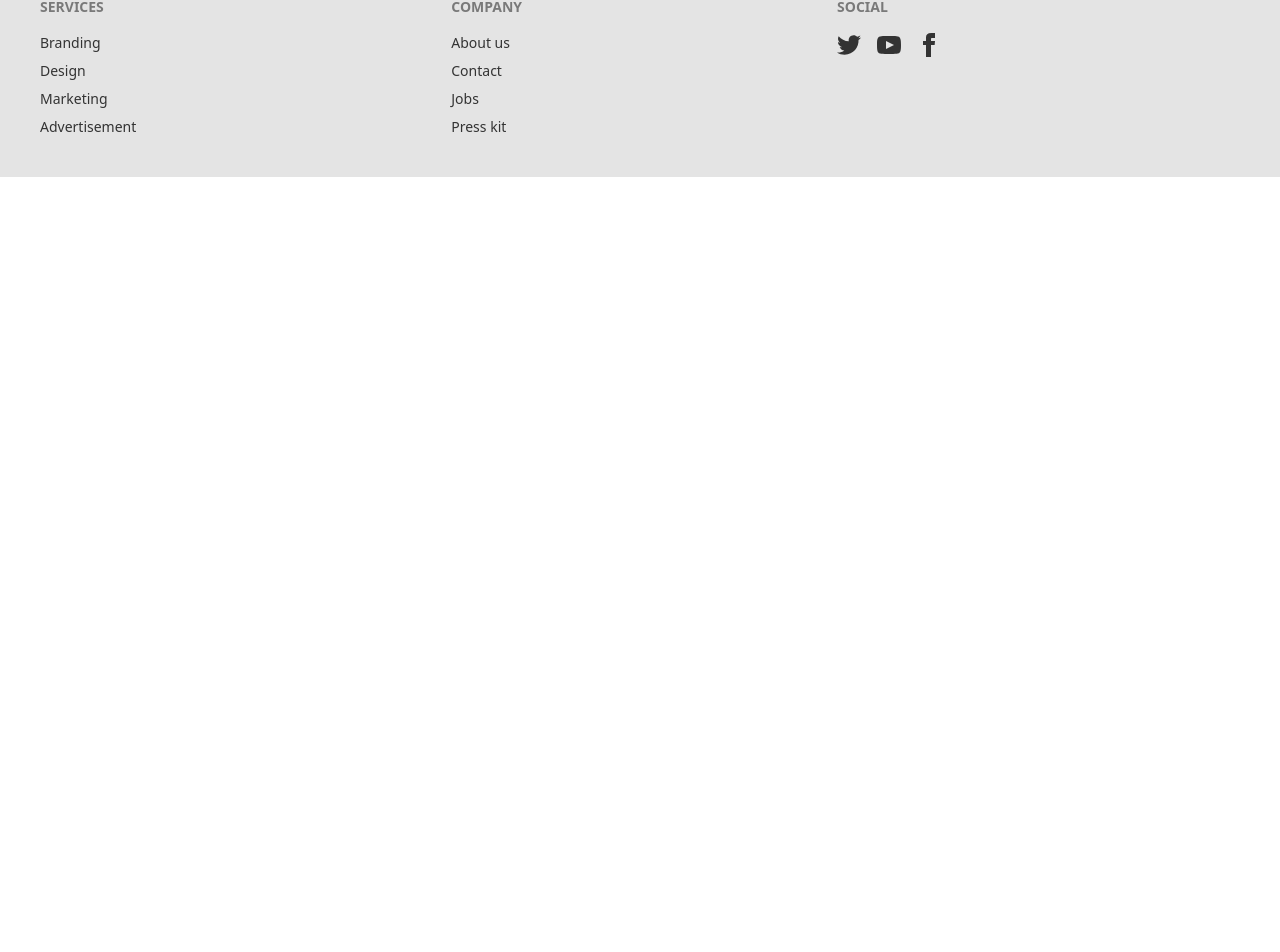
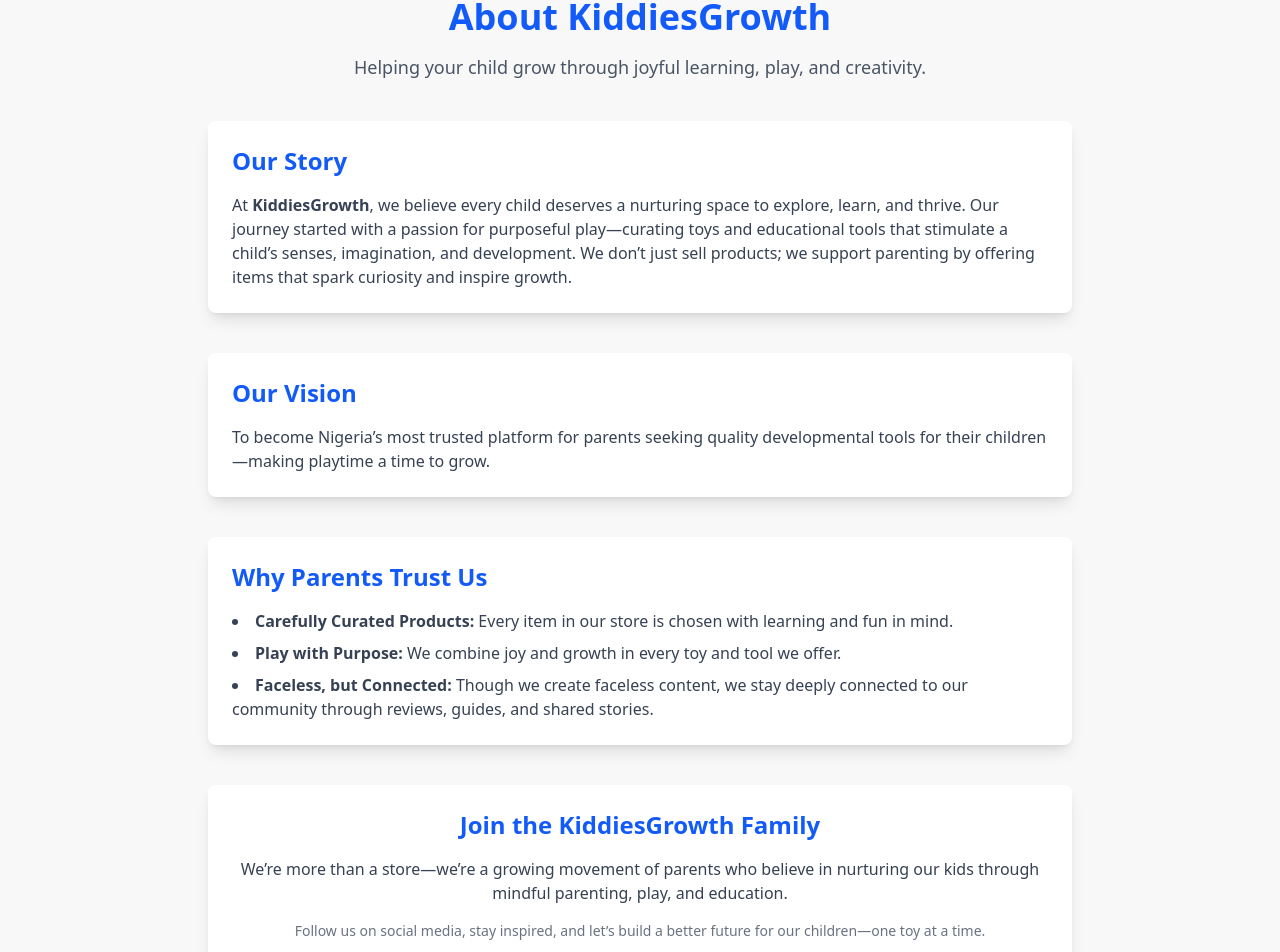
Before and after one commit to Kkebuka/kiddiesgrowth, a React (Vite) app: page /about in a window 1280 px wide. Shown: the part 139-1091 px from the top of the page. Before the commit the page ends 800 px from the top, so only its background shows below. Built offline with nearby package versions, Linux system fonts and the light colour scheme.

Commit message:
admin section creation

```diff
--- a/src/App.tsx
+++ b/src/App.tsx
@@ -10,6 +10,8 @@ import ProductDetails from "./pages/productDetails/ProductDetails";
 import Login from "./pages/login/Login";
 import Register from "./pages/register/Register";
 import CartPage from "./pages/cartPage/CartPage";
+import AccountPage from "./pages/accountPage/AccountPage";
+import AboutUsPage from "./pages/aboutUsPage/AboutUsPage";
 
 function App() {
   return (
@@ -23,6 +25,8 @@ function App() {
           <Route path="shop/:id" element={<ProductDetails />} />
           <Route path="login" element={<Login />} />
           <Route path="cart" element={<CartPage />} />
+          <Route path="account" element={<AccountPage />} />
+          <Route path="about" element={<AboutUsPage />} />
           <Route path="register" element={<Register />} />
         </Routes>
       </div>
--- /dev/null
+++ b/src/admin/pages/addProduct/AddProduct.tsx
@@ -0,0 +1,5 @@
+import React from "react";
+
+export default function AddProduct() {
+  return <div></div>;
+}
--- /dev/null
+++ b/src/admin/pages/dashoardPage.jsx/DashboardPage.tsx
@@ -0,0 +1,5 @@
+import React from "react";
+
+export default function DashboardPage() {
+  return <div></div>;
+}
--- a/src/components/ui/CategoryCard.tsx
+++ b/src/components/ui/CategoryCard.tsx
@@ -1,22 +1,25 @@
-import React, { Component } from "react";
+type Props = {
+  name: string;
+  image: string;
+  productCount?: number; // optional
+};
 
-export class CategoryCard extends Component {
-  render() {
+export default function CategoryCard({ name, image, productCount }: Props) {
   return (
-      <div className="card bg-base-100 w-96 shadow-sm">
-        <figure className="px-10 pt-10">
+    <div className="card bg-base-100 shadow-md hover:shadow-lg transition-transform hover:-translate-y-1 duration-300">
+      <figure className="px-4 pt-4">
         <img
-            src="https://img.daisyui.com/images/stock/photo-1606107557195-0e29a4b5b4aa.webp"
-            alt="Shoes"
-            className="rounded-xl"
+          src={image}
+          alt={name}
+          className="rounded-xl h-32 w-full object-cover"
         />
       </figure>
       <div className="card-body items-center text-center">
-          <h2 className="card-title">Card Title</h2>
+        <h2 className="card-title text-lg font-semibold">{name}</h2>
+        {productCount !== undefined && (
+          <p className="text-sm text-gray-500">{productCount} products</p>
+        )}
       </div>
     </div>
   );
 }
-}
-
-export default CategoryCard;
--- a/src/components/ui/FloatingWhatsappButtton.tsx
+++ b/src/components/ui/FloatingWhatsappButtton.tsx
@@ -4,17 +4,17 @@ import { FaWhatsapp } from "react-icons/fa";
 
 export default function FloatingWhatsAppButton() {
   return (
-    <div className="fixed bottom-4 right-4 z-50 group">
+    <div className="fixed bottom-12 right-4 z-50 group">
       <a
         href="https://api.whatsapp.com/send?phone=2348144858370&text=Hi%20there!%20I%20need%20some%20help%20🙂"
         target="_blank"
         rel="noopener noreferrer"
-        className="relative flex items-center gap-2 bg-green-500 text-white p-3 rounded-full shadow-lg hover:scale-105 transition-transform duration-300"
+        className="animate-bounce flex items-center gap-2 bg-green-500 text-white p-3 rounded-full shadow-lg hover:scale-105 transition-transform duration-300"
       >
         <FaWhatsapp className="text-2xl" />
 
         {/* Tooltip on hover */}
-        <span className="absolute right-14 opacity-0 group-hover:opacity-100 bg-gray-800 text-white px-3 py-1 rounded text-sm transition-opacity duration-300">
+        <span className="absolute right-14 opacity-0 group-hover:opacity-100 bg-gray-800 text-white px-3 py-1 rounded text-nowrap text-sm transition-opacity duration-300">
           Need help?
         </span>
       </a>
--- /dev/null
+++ b/src/pages/aboutUsPage/AboutUsPage.tsx
@@ -0,0 +1,72 @@
+import React from "react";
+
+export default function AboutUsPage() {
+  return (
+    <div className="px-4 py-10 max-w-4xl mx-auto">
+      <div className="text-center mb-10">
+        <h1 className="text-4xl font-bold text-primary mb-4">
+          About KiddiesGrowth
+        </h1>
+        <p className="text-lg text-gray-600">
+          Helping your child grow through joyful learning, play, and creativity.
+        </p>
+      </div>
+
+      <section className="bg-white shadow-lg rounded-lg p-6 mb-10">
+        <h2 className="text-2xl font-semibold text-primary mb-4">Our Story</h2>
+        <p className="text-gray-700">
+          At <span className="font-semibold">KiddiesGrowth</span>, we believe
+          every child deserves a nurturing space to explore, learn, and thrive.
+          Our journey started with a passion for purposeful play—curating toys
+          and educational tools that stimulate a child’s senses, imagination,
+          and development. We don’t just sell products; we support parenting by
+          offering items that spark curiosity and inspire growth.
+        </p>
+      </section>
+
+      <section className="bg-white shadow-lg rounded-lg p-6 mb-10">
+        <h2 className="text-2xl font-semibold text-primary mb-4">Our Vision</h2>
+        <p className="text-gray-700">
+          To become Nigeria’s most trusted platform for parents seeking quality
+          developmental tools for their children—making playtime a time to grow.
+        </p>
+      </section>
+
+      <section className="bg-white shadow-lg rounded-lg p-6 mb-10">
+        <h2 className="text-2xl font-semibold text-primary mb-4">
+          Why Parents Trust Us
+        </h2>
+        <ul className="list-disc list-inside text-gray-700 space-y-2">
+          <li>
+            <strong>Carefully Curated Products:</strong> Every item in our store
+            is chosen with learning and fun in mind.
+          </li>
+          <li>
+            <strong>Play with Purpose:</strong> We combine joy and growth in
+            every toy and tool we offer.
+          </li>
+          <li>
+            <strong>Faceless, but Connected:</strong> Though we create faceless
+            content, we stay deeply connected to our community through reviews,
+            guides, and shared stories.
+          </li>
+        </ul>
+      </section>
+
+      <section className="bg-white shadow-lg rounded-lg p-6 text-center">
+        <h2 className="text-2xl font-semibold text-primary mb-4">
+          Join the KiddiesGrowth Family
+        </h2>
+        <p className="text-gray-700 mb-4">
+          We’re more than a store—we’re a growing movement of parents who
+          believe in nurturing our kids through mindful parenting, play, and
+          education.
+        </p>
+        <p className="text-sm text-gray-500">
+          Follow us on social media, stay inspired, and let’s build a better
+          future for our children—one toy at a time.
+        </p>
+      </section>
+    </div>
+  );
+}
--- /dev/null
+++ b/src/pages/accountPage/AccountPage.tsx
@@ -0,0 +1,59 @@
+import React from "react";
+
+type User = {
+  username: string;
+  email: string;
+};
+
+const dummyUser: User = {
+  username: "kiddiesgrowth_mum",
+  email: "mum@kiddiesgrowth.com",
+};
+
+export default function AccountPage() {
+  return (
+    <div className="min-h-screen flex items-center justify-center bg-base-200 px-4">
+      <div className="bg-white rounded-xl shadow-md w-full max-w-md p-6 space-y-6">
+        {/* Avatar & Username */}
+        <div className="flex flex-col items-center text-center">
+          <div className="avatar mb-3">
+            <div className="w-24 rounded-full ring ring-primary ring-offset-base-100 ring-offset-2">
+              <img src="https://via.placeholder.com/150" alt="user avatar" />
+            </div>
+          </div>
+          <h2 className="text-xl font-bold">{dummyUser.username}</h2>
+          <p className="text-sm text-gray-500">{dummyUser.email}</p>
+        </div>
+
+        {/* Account Info */}
+        <div className="space-y-3">
+          <div className="form-control flex justify-between">
+            <label className="label text-sm text-gray-600">Username</label>
+            <input
+              type="text"
+              value={dummyUser.username}
+              className="input input-bordered"
+              readOnly
+            />
+          </div>
+
+          <div className="form-control flex justify-between">
+            <label className="label text-sm text-gray-600">Email</label>
+            <input
+              type="email"
+              value={dummyUser.email}
+              className="input input-bordered"
+              readOnly
+            />
+          </div>
+        </div>
+
+        {/* Actions */}
+        <div className="flex justify-between mt-4">
+          <button className="btn btn-outline btn-sm">Edit Profile</button>
+          <button className="btn btn-error btn-sm text-white">Logout</button>
+        </div>
+      </div>
+    </div>
+  );
+}
--- /dev/null
+++ b/src/types/types.ts
@@ -0,0 +1,6 @@
+export type CategoryType = {
+  id: number;
+  name: string;
+  productCount: number;
+  image: string;
+};
```
Also changed, not shown: src/admin/pages/categoryPage/CategoryPage.tsx (added), src/admin/pages/productsPage/ProductsPage.jsx (added). Lines whose indentation alone changed are shown as unchanged.
